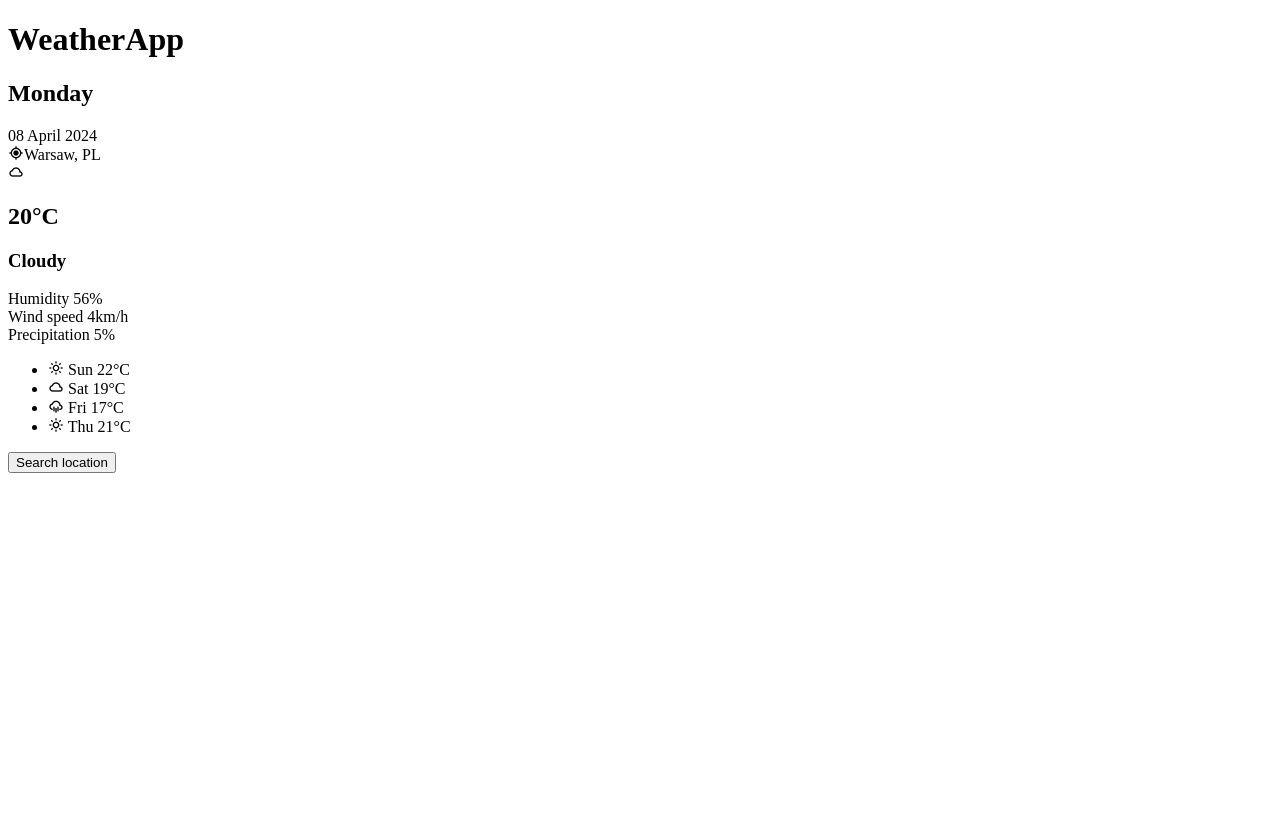
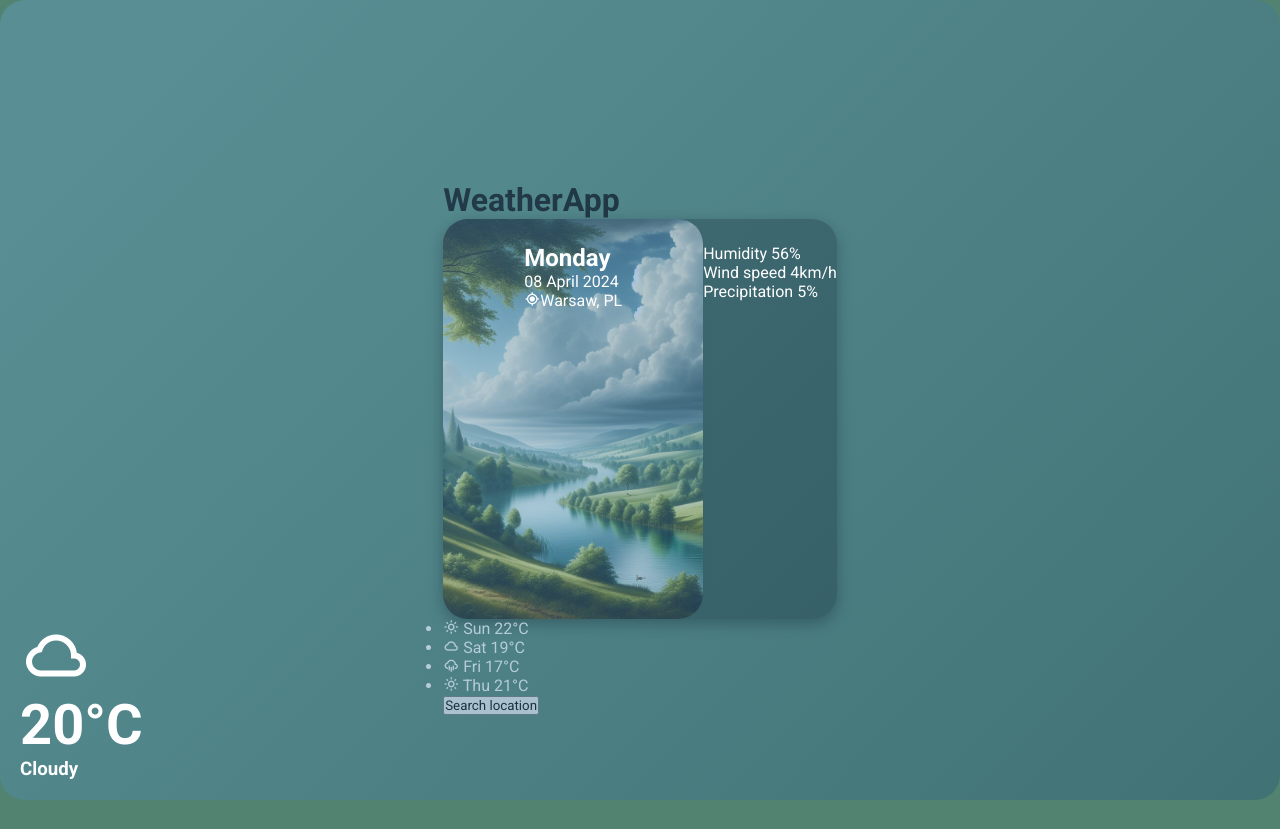
Before and after one commit to kacper-grudzinski/WeatherApp, a website: page src/index.html in a window 1280 px wide. After the commit the page ends 800 px from the top, so only its background shows below. Drawn offline with nearby package versions, Linux system fonts and the light colour scheme.

Commit message:
Style leftside

```diff
--- a/src/index.html
+++ b/src/index.html
@@ -18,7 +18,7 @@
       <div class="container">
         <div class="left">
           <div class="img-gradient"></div>
-          <div class="inf">
+          <div class="info">
             <h2>Monday</h2>
             <span>08 April 2024</span>
             <div>
@@ -51,27 +51,27 @@
           <li>
             <span><i class="bx bx-sun"></i></span>
             <span>Sun</span>
-            <span class="dat-temp">22°C</span>
+            <span class="day-temp">22°C</span>
           </li>
           <li>
             <span><i class="bx bx-cloud"></i></span>
             <span>Sat</span>
-            <span class="dat-temp">19°C</span>
+            <span class="day-temp">19°C</span>
           </li>
           <li>
             <span><i class="bx bx-cloud-rain"></i></span>
             <span>Fri</span>
-            <span class="dat-temp">17°C</span>
+            <span class="day-temp">17°C</span>
           </li>
           <li>
             <span><i class="bx bx-sun"></i></span>
             <span>Thu</span>
-            <span class="dat-temp">21°C</span>
+            <span class="day-temp">21°C</span>
           </li>
         </ul>
 
         <div class="btn-container">
-                <button class="loc-btn">Search location</button>
+          <button class="loc-btn">Search location</button>
         </div>
       </div>
     </main>
--- a/src/style.css
+++ b/src/style.css
@@ -1,5 +1,87 @@
+@import url('https://fonts.googleapis.com/css2?family=Roboto:ital,wght@0,100;0,300;0,400;0,500;0,700;0,900;1,100;1,300;1,400;1,500;1,700;1,900&family=Rubik:ital,wght@0,300..900;1,300..900&display=swap');
 
+*{
+    margin: 0;
+    padding: 0;
+    box-sizing: border-box;
+    font-family: "Roboto", sans-serif;
+}
 
 body{
     height: 100vh;
+    display: flex;
+    justify-content: center;
+    align-items: center;
+    background: rgb(82, 131, 112);
 }
+
+.container{
+    height: 400px;
+    background: rgb(53, 85, 73);
+    color: white;
+    border-radius: 25px;
+    box-shadow: 0 5px 15px rgba(0, 0, 0, 0.4);
+}
+
+.left{
+    width: 260px;
+    height: 100%;
+    float: left;
+    display: flex;
+    border-radius: 25px;
+    justify-content: center;
+    background: url(images/img.jpg);
+    background-position: center;
+    background-size: cover;
+    transform: scale(1.02), perspective(200px);
+    cursor: pointer;
+    box-shadow: 0 0 20px -10px rgba(0, 0, 0, 0.2);
+    transition: all 0.3s ease;
+}
+
+.left:hover{
+    transform: scale(1.1) perspective(2500px) rotateY(10deg);
+}
+
+.img-gradient {
+    position: absolute;
+    width: 100%;
+    height: 100%;
+    left: 0;
+    top: 0;
+    background: linear-gradient(135deg, #63a1ca 10%, #265a7c 100%);
+    border-radius: 25px;
+    opacity: 0.4;
+}
+
+.info{
+    position: absolute;
+    display: flex;
+    flex-direction: column;
+    margin-top: 25px;
+}
+
+.weather{
+    position: absolute;
+    display: flex;
+    flex-direction: column;
+    align-items: flex-start;
+    bottom: 20px;
+    left:20px;
+}
+
+.weather .bx{
+    font-size: 4.5rem;
+}
+
+.weather-temp{
+    font-weight: 700;
+    font-size: 3.5rem;
+}
+
+.right{
+    float: right;
+    position: relative;
+    height: 100%;
+    padding-top: 25px;
+}
```
